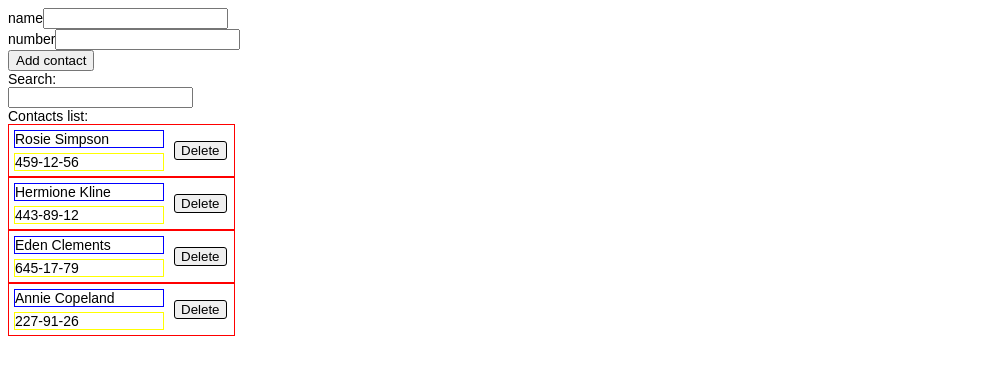
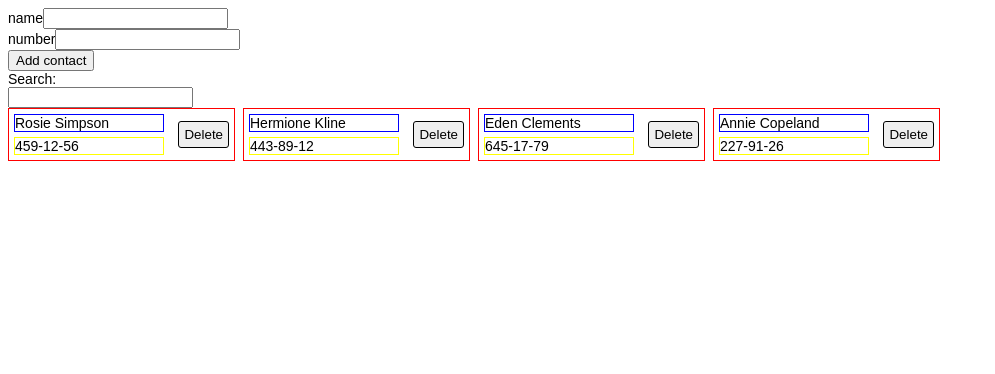
Before and after one commit to bartoszkucharuk/goit-react-hw-03, a React (Vite) app: page / in a window 1280 px wide. Shown: the top 374 px of the page, without its empty margins (0-995 px from the left). Built offline with nearby package versions, Linux system fonts and the light colour scheme.

Commit message:
css C.D.

```diff
--- a/src/components/Contact.module.css
+++ b/src/components/Contact.module.css
@@ -1,8 +1,8 @@
 .singleContact {
     display: flex;
     flex-direction: row;
-    /* gap: 5px; */
     flex-wrap:wrap;
+    justify-content: space-between;
     border: 1px solid red;
     width: 225px;
     max-height: 100%;
@@ -12,7 +12,7 @@
     display: flex;
     flex-wrap: wrap;
     flex-direction: column;
-    height: 100%;
+
     width: 150px;
     margin: 0;
     padding: 5px;
@@ -30,7 +30,8 @@
 }
 
 .contactDeleteBtn {
-    display: block;
+    display: flex;
+    padding: 5px;
     margin: auto 5px;
     border-radius: 3px;
     border: 1px solid black;
--- a/src/components/ContactList.jsx
+++ b/src/components/ContactList.jsx
@@ -1,10 +1,10 @@
 import React from 'react';
 import Contact from "./Contact";
+import styles from "./ContactList.module.css";
 
 export default function ContactList({contacts, deleteContact}) {
   return (
-    <div>
-      Contacts list:
+    <div className={styles.contactList}>
       {contacts.map((contact) => (
         <Contact
           key={contact.id}
--- a/src/components/ContactList.module.css
+++ b/src/components/ContactList.module.css
@@ -0,0 +1,6 @@
+.contactList {
+    display: flex;
+    flex-direction: row;
+    flex-wrap:wrap;
+    gap: 8px;
+}
```
